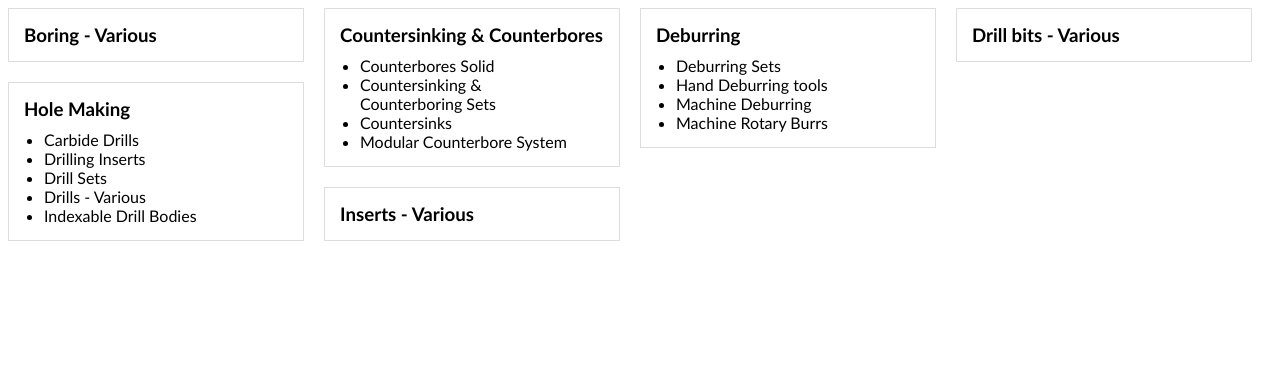
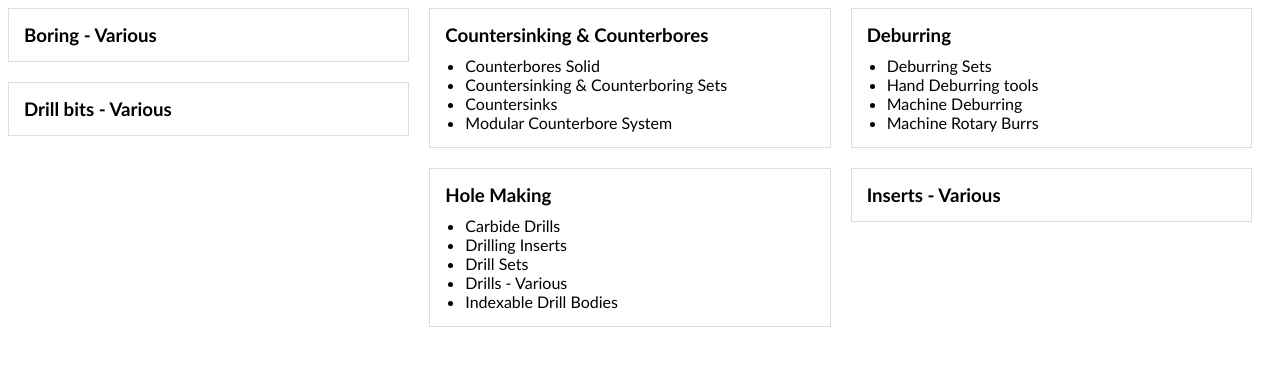
Before and after one commit to rolandjlevy/react-mui-masonry-grid, a React (Create React App) app: page / in a window 1280 px wide. Shown: the top 366 px of the page. Built offline with nearby package versions, Linux system fonts and the light colour scheme.

Commit message:
Updated CSS

```diff
--- a/src/App.css
+++ /dev/null
@@ -1,38 +0,0 @@
-.App {
-  text-align: center;
-}
-
-.App-logo {
-  height: 40vmin;
-  pointer-events: none;
-}
-
-@media (prefers-reduced-motion: no-preference) {
-  .App-logo {
-    animation: App-logo-spin infinite 20s linear;
-  }
-}
-
-.App-header {
-  background-color: #282c34;
-  min-height: 100vh;
-  display: flex;
-  flex-direction: column;
-  align-items: center;
-  justify-content: center;
-  font-size: calc(10px + 2vmin);
-  color: white;
-}
-
-.App-link {
-  color: #61dafb;
-}
-
-@keyframes App-logo-spin {
-  from {
-    transform: rotate(0deg);
-  }
-  to {
-    transform: rotate(360deg);
-  }
-}
--- a/src/App.js
+++ b/src/App.js
@@ -15,11 +15,17 @@
 });
 
 const breakpointColumnsObj = {
-  default: 4,
-  1100: 3,
-  700: 2,
-  500: 1
+  default: 3,
+  1280: 3,
+  960: 2,
+  600: 1
 };
+
+// xs: 0,
+// sm: 600,
+// md: 960,
+// lg: 1280,
+// xl: 1920,
 
 export default function App() {
   return (
--- a/src/index.css
+++ b/src/index.css
@@ -8,10 +8,11 @@
   display: -ms-flexbox;
   display: flex;
   width: auto;
+  /* margin-left: -30px; */
 }
 .my-masonry-grid_column {
-  /* padding: 10px; */
   background-clip: padding-box;
+  /* padding-left: 30px; */
 }
 
 .my-masonry-grid_column > section {
@@ -20,6 +21,11 @@
   width: calc(100% - 20px);
   border: 1px solid #ddd;
   padding: 15px;
+}
+
+.my-masonry-grid_column > div {
+  background: yellow;
+  margin-bottom: 30px;
 }
 
 ul {
```
